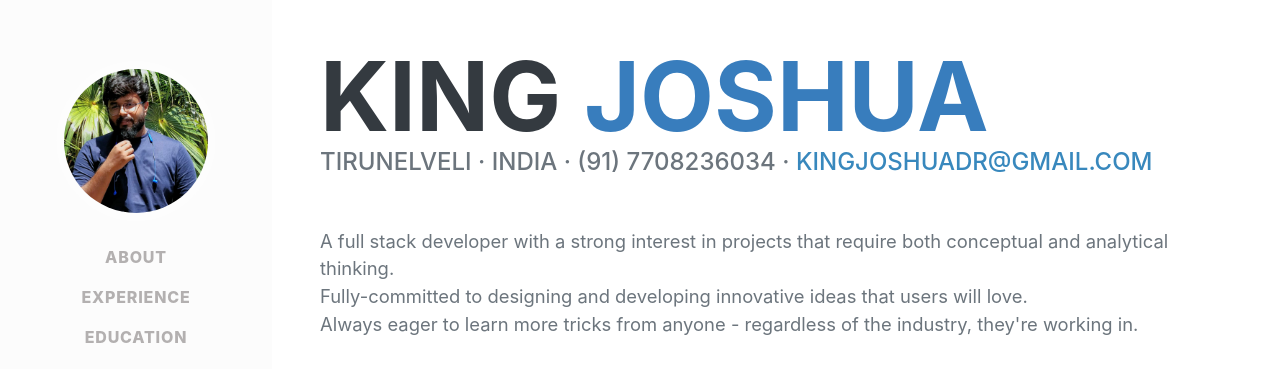
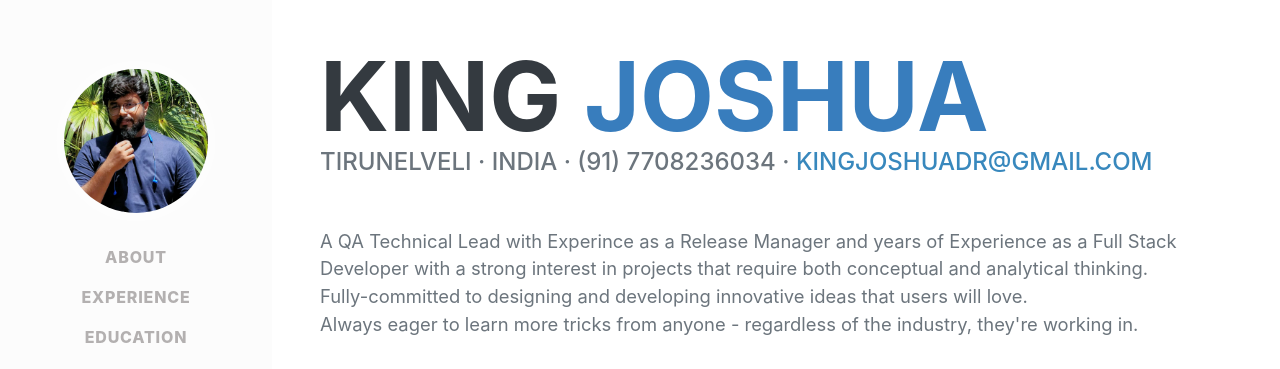
Before and after one commit to KingJoshuaD/MyOnlineResume, a plain HTML site: page index.html in a window 1280 px wide. Shown: the part 155-524 px from the top of the page. Drawn offline with nearby package versions, Linux system fonts and the light colour scheme; a web font is replaced by a local one.

Commit message:
update 2

```diff
--- a/index.html
+++ b/index.html
@@ -46,7 +46,7 @@
                         Tirunelveli · India · (91) 7708236034 ·
                         <a href="mailto:kingjoshuadr@gmail.com">kingjoshuadr@gmail.com</a>
                     </div>
-                    <p class="lead mb-5">A full stack developer with a strong interest in
+                    <p class="lead mb-5">A QA Technical Lead with Experince as a Release Manager and years of Experience as a Full Stack Developer with a strong interest in
                         projects that require both conceptual and analytical
                         thinking.<br> Fully-committed to designing and
                         developing innovative ideas that users will love. <br>Always eager to learn more tricks from anyone -
```
